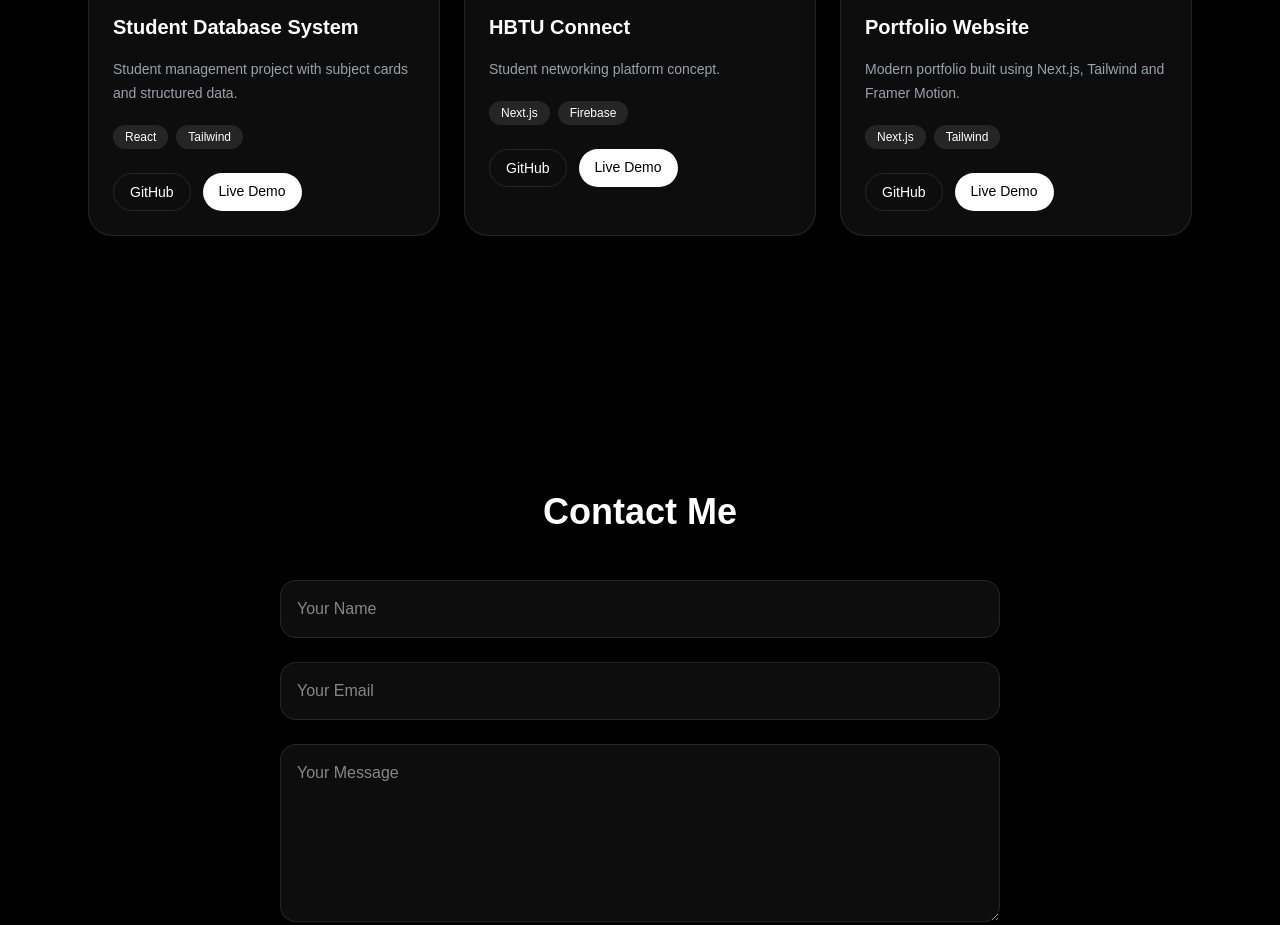
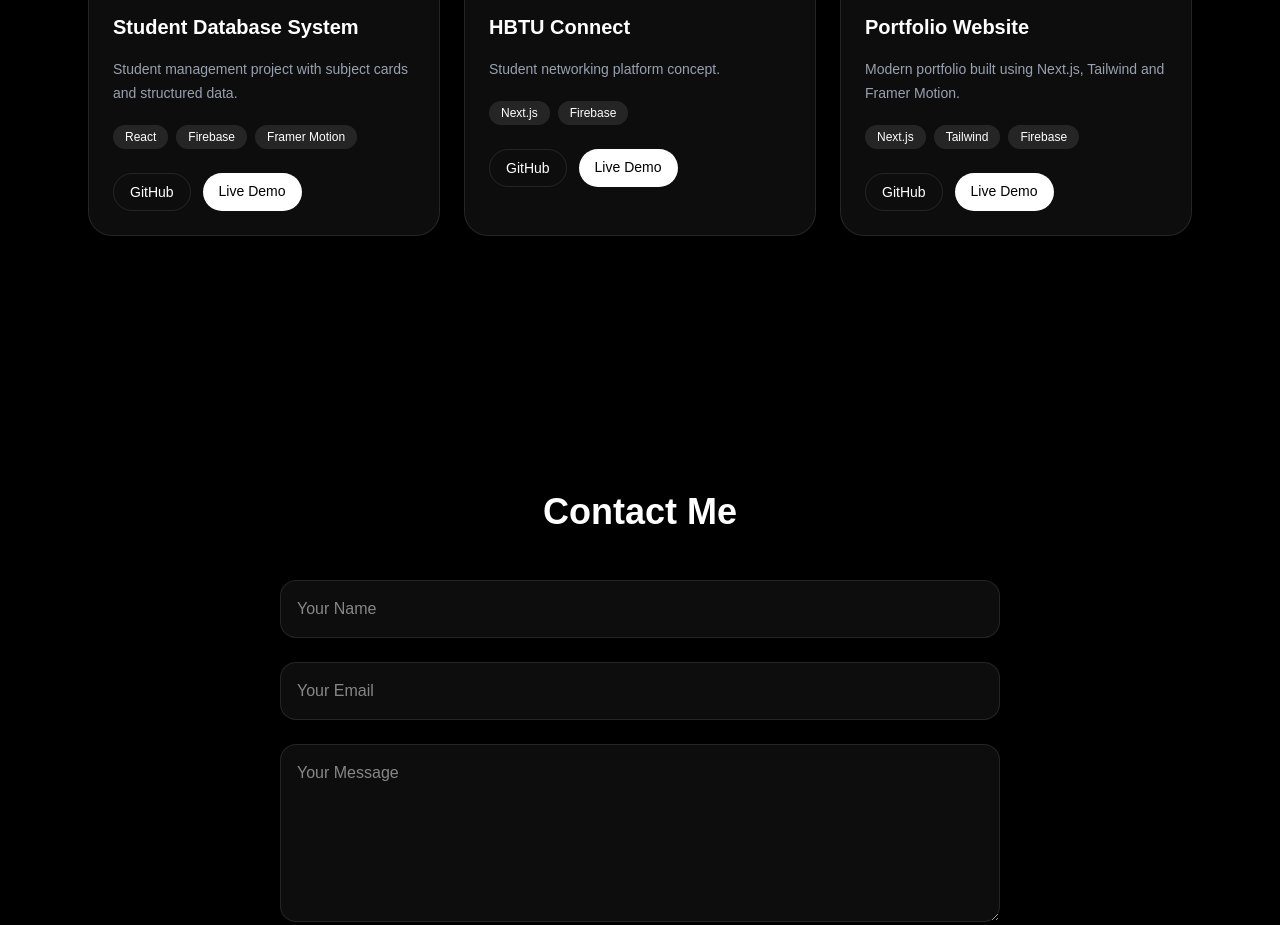
Before and after one commit to itsdivyanshuno/portfolio, a Next.js app: page / in a window 1280 px wide. Shown: the part 2400-3325 px from the top of the page. Built offline with nearby package versions, Linux system fonts and the light colour scheme.

Commit message:
links update

```diff
--- a/src/data/projects.ts
+++ b/src/data/projects.ts
@@ -6,13 +6,13 @@ export const projects = [
     description:
       "Student management project with subject cards and structured data.",
 
-    tech: ["React", "Tailwind"],
+    tech: ["React", "Firebase", "Framer Motion"],
 
     image: "/student-db-v2.jpeg",
 
-    github: "#",
+    github: "https://github.com/itsdivyanshuno/hbtu-scorecard",
 
-    demo: "#",
+    demo: "https://hbtu-scorecard.vercel.app/",
   },
 
   {
@@ -36,13 +36,13 @@ export const projects = [
     description:
       "Modern portfolio built using Next.js, Tailwind and Framer Motion.",
 
-    tech: ["Next.js", "Tailwind"],
+    tech: ["Next.js", "Tailwind", "Firebase"],
 
     image: "/portfolio.jpg",
 
-    github: "#",
+    github: "https://github.com/itsdivyanshuno/portfolio",
 
-    demo: "#",
+    demo: "https://portfolio-alpha-ochre-48.vercel.app/",
   },
 
 ];
```
